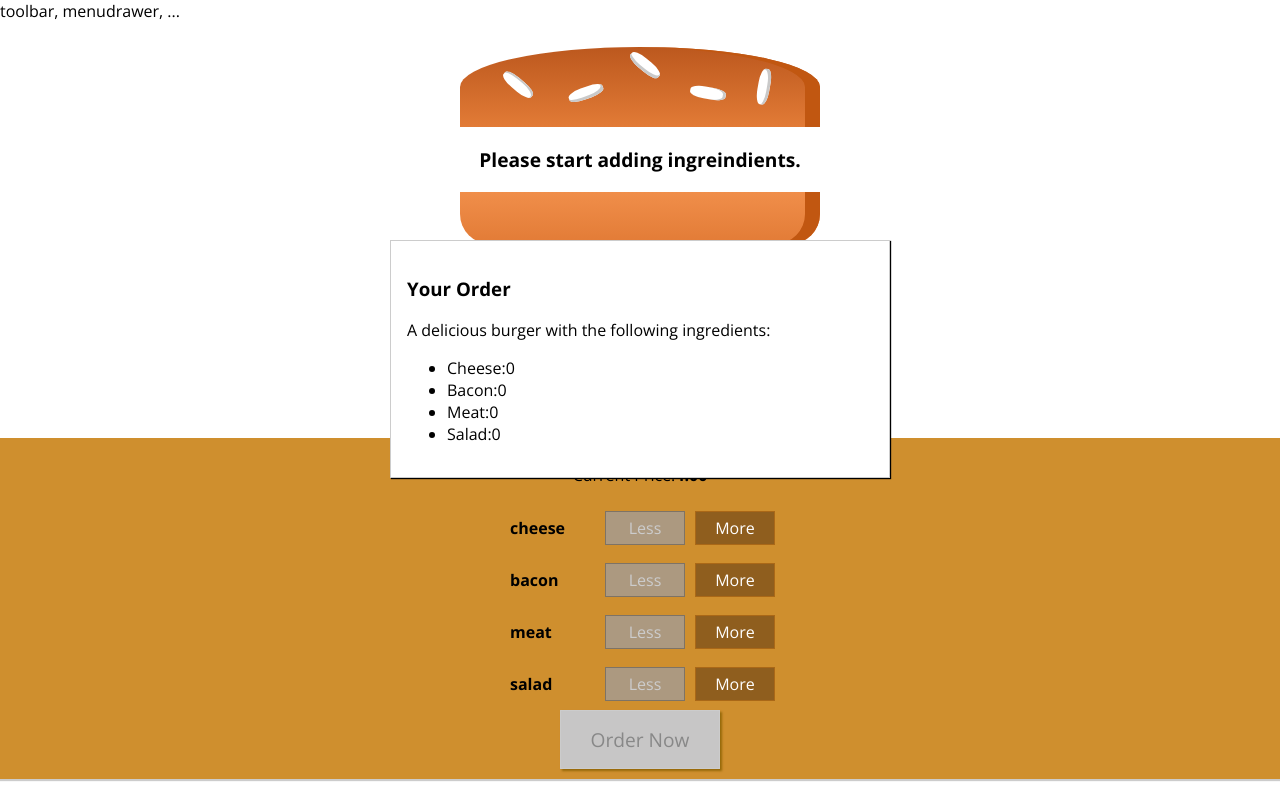
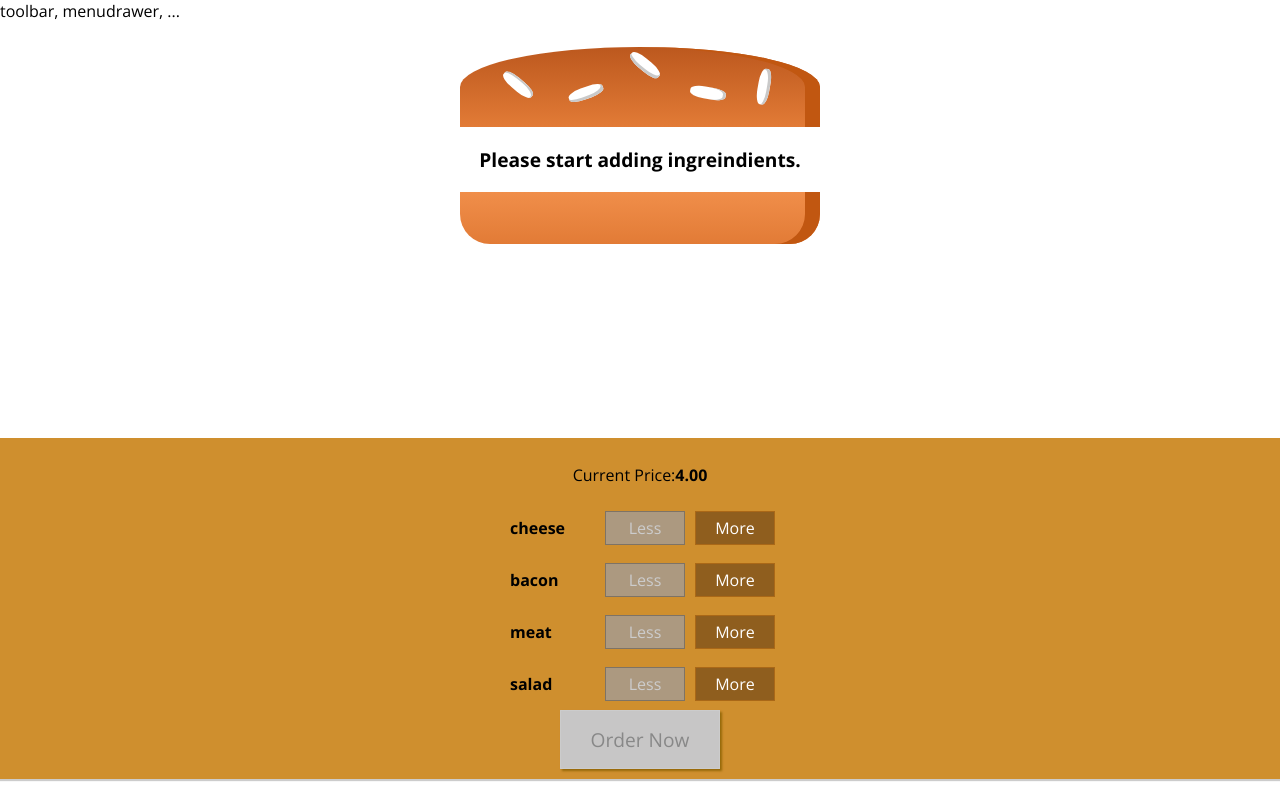
Before and after one commit to Er0x05/react-app-burger, a React (Create React App) app: page / in a window 1280 px wide. Built offline with nearby package versions, Linux system fonts and the light colour scheme.

Commit message:
4th version: add 1 adnimation

```diff
--- a/src/Container/BurgerBuild/BurgerBuild.js
+++ b/src/Container/BurgerBuild/BurgerBuild.js
@@ -23,7 +23,8 @@ class BurgerBuild extends React.Component {
             salad: 0
         },
         totalPrice: 4,
-        purchasable: false
+        purchasable: false,
+        purchaseOrder: false
     }
 
     updatePurchaseState = (ingredients) =>{
@@ -62,12 +63,16 @@ class BurgerBuild extends React.Component {
         this.updatePurchaseState(updatedIngredients);
     };
 
+    purchaseHandler = () => {
+        this.setState({purchaseOrder: true})
+    }
+
     render(){
         const disabledInfo = { ...this.state.ingredients };
         for (let key in disabledInfo) disabledInfo[key] = disabledInfo[key] <=0;
         return(
             <Aux>
-                <Modal><OrderSummary ingredients={this.state.ingredients} /></Modal>
+                <Modal show={this.state.purchaseOrder}><OrderSummary ingredients={this.state.ingredients} /></Modal>
                 <Burger ingredients={this.state.ingredients} />
                 <BurgerControls
                     ingredientAdded = {this.addIngredientHandler}
@@ -75,6 +80,7 @@ class BurgerBuild extends React.Component {
                     disabled = {disabledInfo}
                     purchasable = {this.state.purchasable}
                     price = {this.state.totalPrice}
+                    ordered= {this.purchaseHandler}
                 />
             </Aux>
         );
--- a/src/components/Burger/BuildControls/BuildControls.js
+++ b/src/components/Burger/BuildControls/BuildControls.js
@@ -23,7 +23,11 @@ const buildControls = (props) =>(
                 disabled = {props.disabled[el.type]}
             />
         ))}
-        <button className={classes.OrderButton} disabled={!props.purchasable}>Order Now</button>
+        <button
+            className={classes.OrderButton}
+            disabled={!props.purchasable}
+            onClick={props.ordered}
+            >Order Now</button>
     </div>
 )
 
--- a/src/components/UI/Modal/Modal.js
+++ b/src/components/UI/Modal/Modal.js
@@ -3,7 +3,10 @@ import React from 'react';
 import classes from './Modal.module.css';
 
 const modal = (props) => (
-    <div className={classes.Modal}>
+    <div
+        className={classes.Modal}
+        style={{transform: props.show? 'translateY(0)' : 'translateY(-100vh)' }}
+        >
         {props.children}
     </div>
 )
```
